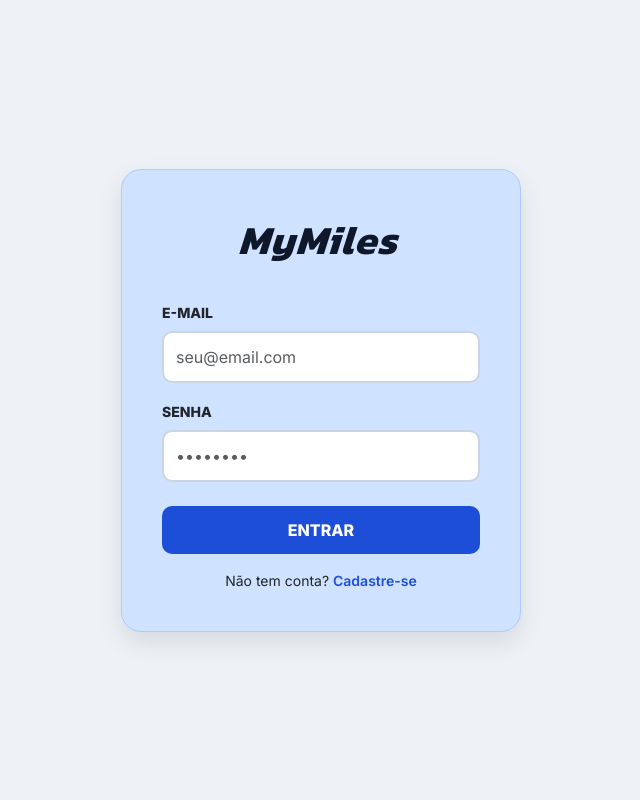
After one commit to avernax-droid/MyMiles, a Flask app: page /login in a window 1280 px wide. The commit adds this page. Shown: the whole page, without its empty margins (319-959 px from the left). Run offline with Flask 3, Linux system fonts and the light colour scheme.

Commit message:
Configuração do MySQL na porta 3307 e sistema de Login/Logout validado

```diff
--- a/server.py
+++ b/server.py
@@ -1,48 +1,138 @@
-from flask import Flask, render_template, request, jsonify
+from flask import Flask, render_template, request, jsonify, redirect, url_for, flash
 import json
 import os
 from engine import buscar_voos_completos
 
+# Importações para Banco de Dados e Login
+from flask_sqlalchemy import SQLAlchemy
+from flask_login import LoginManager, UserMixin, login_user, login_required, logout_user, current_user
+from werkzeug.security import generate_password_hash, check_password_hash
+
 app = Flask(__name__)
+app.config['SECRET_KEY'] = 'TonMix_Secret_99' # Chave para sessões
+
+# --- CONFIGURAÇÃO MYSQL ---
+# %23 é o código para o caractere '#' na senha TonMix#25
+app.config['SQLALCHEMY_DATABASE_URI'] = 'mysql+mysqlconnector://root:TonMix%2325@localhost:3307/mymiles_db'
+app.config['SQLALCHEMY_TRACK_MODIFICATIONS'] = False
+
+db = SQLAlchemy(app)
+login_manager = LoginManager(app)
+login_manager.login_view = 'login'
+login_manager.login_message = "Por favor, faça login para acessar esta página."
+login_manager.login_message_category = "info"
+
+# --- MODELO DE USUÁRIO ---
+class User(UserMixin, db.Model):
+    __tablename__ = 'usuarios'
+    id = db.Column(db.Integer, primary_key=True)
+    nome = db.Column(db.String(100), nullable=False)
+    email = db.Column(db.String(120), unique=True, nullable=False)
+    # Aumentado para 255 para suportar hashes longos (como scrypt)
+    password = db.Column(db.String(255), nullable=False)
+
+@login_manager.user_loader
+def load_user(user_id):
+    return User.query.get(int(user_id))
+
+# Cria as tabelas no MySQL se não existirem
+with app.app_context():
+    db.create_all()
 
 # --- CARREGAMENTO DO BANCO DE DADOS SNIPER (JSON) ---
 ARQUIVO_JSON = 'aeroportos_sniper.json'
 
 def carregar_base_sniper():
     if not os.path.exists(ARQUIVO_JSON):
-        print(f"❌ [SERVER] Erro: {ARQUIVO_JSON} não encontrado.")
         return []
     try:
-        # Forçamos UTF-8 para garantir que acentos e caracteres especiais sejam lidos
         with open(ARQUIVO_JSON, 'r', encoding='utf-8') as f:
-            dados = json.load(f)
-            if isinstance(dados, list):
-                print(f"✅ [SERVER] Base Sniper carregada: {len(dados)} aeroportos.")
-                return dados
-            return []
-    except Exception as e:
-        print(f"❌ [SERVER] Erro ao ler base JSON: {e}")
+            return json.load(f)
+    except:
         return []
 
 db_aeroportos = carregar_base_sniper()
 
+# --- ROTAS DE AUTENTICAÇÃO ---
+
+@app.route('/login', methods=['GET', 'POST'])
+def login():
+    if current_user.is_authenticated:
+        return redirect(url_for('index'))
+
+    if request.method == 'POST':
+        # strip() remove espaços e lower() padroniza para minúsculas
+        email = request.form.get('email', '').strip().lower()
+        senha = request.form.get('password')
+
+        user = User.query.filter_by(email=email).first()
+
+        if user and check_password_hash(user.password, senha):
+            login_user(user)
+            return redirect(url_for('index'))
+
+        flash('E-mail ou senha incorretos.', 'danger')
+    return render_template('login.html')
+
+@app.route('/cadastro', methods=['GET', 'POST'])
+def cadastro():
+    if current_user.is_authenticated:
+        return redirect(url_for('index'))
+
+    if request.method == 'POST':
+        nome = request.form.get('nome', '').strip()
+        email = request.form.get('email', '').strip().lower()
+        senha = request.form.get('password')
+
+        user_exists = User.query.filter_by(email=email).first()
+        if user_exists:
+            flash('E-mail já cadastrado.', 'warning')
+            return redirect(url_for('cadastro'))
+
+        # Gerando hash automático (scrypt por padrão no Flask moderno)
+        hashed_password = generate_password_hash(senha)
+        novo_usuario = User(
+            nome=nome,
+            email=email,
+            password=hashed_password
+        )
+
+        try:
+            db.session.add(novo_usuario)
+            db.session.commit()
+            flash('Conta criada com sucesso! Faça login.', 'success')
+            return redirect(url_for('login'))
+        except Exception as e:
+            db.session.rollback()
+            flash('Erro ao criar conta. Tente novamente.', 'danger')
+            print(f"Erro no banco: {e}")
+
+    return render_template('cadastro.html')
+
+@app.route('/logout')
+@login_required
+def logout():
+    logout_user()
+    flash('Você saiu da sua conta.', 'info')
+    return redirect(url_for('login'))
+
+# --- ROTAS DA APLICAÇÃO (PROTEGIDAS) ---
+
 @app.route('/')
+@login_required
 def index():
-    return render_template('index.html')
+    return render_template('index.html', user=current_user)
 
 @app.route('/api/aeroportos')
+@login_required
 def api_aeroportos():
-    # .strip() remove espaços nas pontas, mantendo os internos (ex: "são paulo")
     query = request.args.get('q', '').lower().strip()
-
     if not query or len(query) < 2:
         return jsonify([])
 
     resultados = []
     for item in db_aeroportos:
-        # A search_key contém nome em PT, EN e o código IATA
         s_key = str(item.get('search_key', '')).lower()
-
         if query in s_key:
             resultados.append({
                 "code": item.get('code', ''),
@@ -50,45 +140,29 @@ def api_aeroportos():
                 "search_key": s_key
             })
 
-    # Ordenação: IATA exato > Nome começa com a busca > Resto
-    resultados.sort(key=lambda x: (
-        x['code'].lower() != query,
-        not x['name'].lower().startswith(query)
-    ))
-
-    print(f"🔍 [API] Busca: '{query}' | Resultados: {len(resultados)}")
+    resultados.sort(key=lambda x: (x['code'].lower() != query, not x['name'].lower().startswith(query)))
     return jsonify(resultados[:10])
 
 @app.route('/buscar', methods=['POST'])
+@login_required
 def buscar():
     try:
         data = request.json
-        origem = data.get('origem', '').upper().strip()
-        destino = data.get('destino', '').upper().strip()
-        data_ida = data.get('data_ida')
-        data_volta = data.get('data_volta')
-        custo_milheiro = float(data.get('custo_milheiro', 17.50))
-        pax = int(data.get('pax', 1))
-        classe = data.get('classe', 'ECONOMY')
-
         res = buscar_voos_completos(
-            origem=origem,
-            destino=destino,
-            data_ida=data_ida,
-            data_volta=data_volta,
-            custo_milheiro=custo_milheiro,
-            pax=pax,
-            classe=classe
+            origem=data.get('origem', '').upper().strip(),
+            destino=data.get('destino', '').upper().strip(),
+            data_ida=data.get('data_ida'),
+            data_volta=data.get('data_volta'),
+            custo_milheiro=float(data.get('custo_milheiro', 17.50)),
+            pax=int(data.get('pax', 1)),
+            classe=data.get('classe', 'ECONOMY')
         )
-
         if not res:
             return jsonify({"status": "erro", "mensagem": "Nenhum voo encontrado."})
-
         return jsonify({"status": "sucesso", "dados": res})
-
     except Exception as e:
-        print(f"❌ [SERVER] Erro no processamento: {e}")
-        return jsonify({"status": "erro", "mensagem": str(e)})
+        print(f"Erro na busca: {e}")
+        return jsonify({"status": "erro", "mensagem": "Erro interno na busca."})
 
 if __name__ == '__main__':
     app.run(debug=True, host='0.0.0.0', port=5000)
--- /dev/null
+++ b/templates/login.html
@@ -0,0 +1,105 @@
+<!DOCTYPE html>
+<html lang="pt-br">
+<head>
+    <meta charset="UTF-8">
+    <meta name="viewport" content="width=device-width, initial-scale=1.0">
+    <title>MyMiles - Login</title>
+    <link href="https://cdn.jsdelivr.net/npm/bootstrap@5.3.0/dist/css/bootstrap.min.css" rel="stylesheet">
+    <link rel="stylesheet" href="https://cdn.jsdelivr.net/npm/bootstrap-icons@1.11.0/font/bootstrap-icons.css">
+    <link href="https://fonts.googleapis.com/css2?family=Kanit:ital,wght@1,700&family=Inter:wght@400;600;800&display=swap" rel="stylesheet">
+
+    <style>
+        :root {
+            --primary-dark: #0f172a;
+            --accent-blue: #1d4ed8;
+            --bg-page: #eef2f6;
+            --bg-search: #cfe2ff;
+        }
+
+        body {
+            background-color: var(--bg-page);
+            font-family: 'Inter', sans-serif;
+            height: 100vh;
+            display: flex;
+            align-items: center;
+            justify-content: center;
+        }
+
+        .login-card {
+            background: var(--bg-search);
+            padding: 40px;
+            border-radius: 20px;
+            box-shadow: 0 10px 25px rgba(0,0,0,0.1);
+            width: 100%;
+            max-width: 400px;
+            border: 1px solid #accbff;
+        }
+
+        .logo-login {
+            font-family: 'Kanit', sans-serif;
+            font-weight: 700;
+            font-style: italic;
+            color: var(--primary-dark);
+            font-size: 2.5rem;
+            text-align: center;
+            margin-bottom: 30px;
+            transform: skewX(-6deg);
+            letter-spacing: 1px;
+        }
+
+        .form-control {
+            border-radius: 10px;
+            padding: 12px;
+            border: 2px solid #cbd5e1;
+        }
+
+        .btn-login {
+            background: var(--accent-blue);
+            color: white;
+            border: none;
+            width: 100%;
+            padding: 12px;
+            border-radius: 10px;
+            font-weight: 700;
+            text-transform: uppercase;
+            transition: 0.3s;
+        }
+
+        .btn-login:hover { background: #1e40af; transform: translateY(-2px); }
+
+        .link-cadastro { color: var(--accent-blue); text-decoration: none; font-weight: 600; }
+    </style>
+</head>
+<body>
+
+<div class="login-card">
+    <div class="logo-login">MyMiles</div>
+
+    <!-- MENSAGENS DE ERRO/SUCESSO -->
+    {% with messages = get_flashed_messages(with_categories=true) %}
+        {% if messages %}
+            {% for category, message in messages %}
+                <div class="alert alert-{{ category }} small py-2">{{ message }}</div>
+            {% endfor %}
+        {% endif %}
+    {% endwith %}
+
+    <form action="{{ url_for('login') }}" method="POST">
+        <div class="mb-3">
+            <label class="form-label small fw-bold">E-MAIL</label>
+            <input type="email" name="email" class="form-control" placeholder="seu@email.com" required>
+        </div>
+        <div class="mb-4">
+            <label class="form-label small fw-bold">SENHA</label>
+            <input type="password" name="password" class="form-control" placeholder="••••••••" required>
+        </div>
+        <button type="submit" class="btn-login mb-3">Entrar</button>
+    </form>
+
+    <div class="text-center small">
+        Não tem conta? <a href="{{ url_for('cadastro') }}" class="link-cadastro">Cadastre-se</a>
+    </div>
+</div>
+
+</body>
+</html>
```
Also changed, not shown: memoria.txt (+16 -0 lines), templates/cadastro.html (added, +95 -0 lines), templates/index.html (+53 -4 lines), aeroportos_sniper.json.
